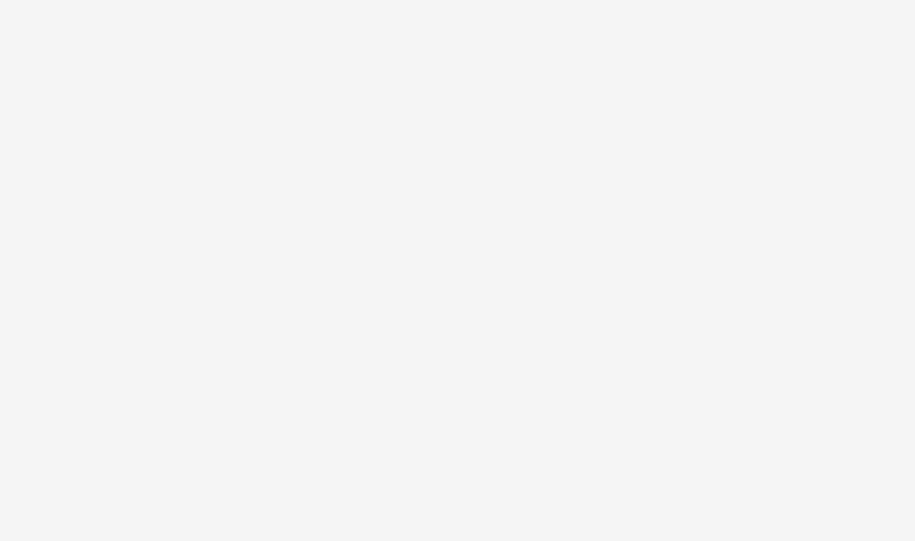
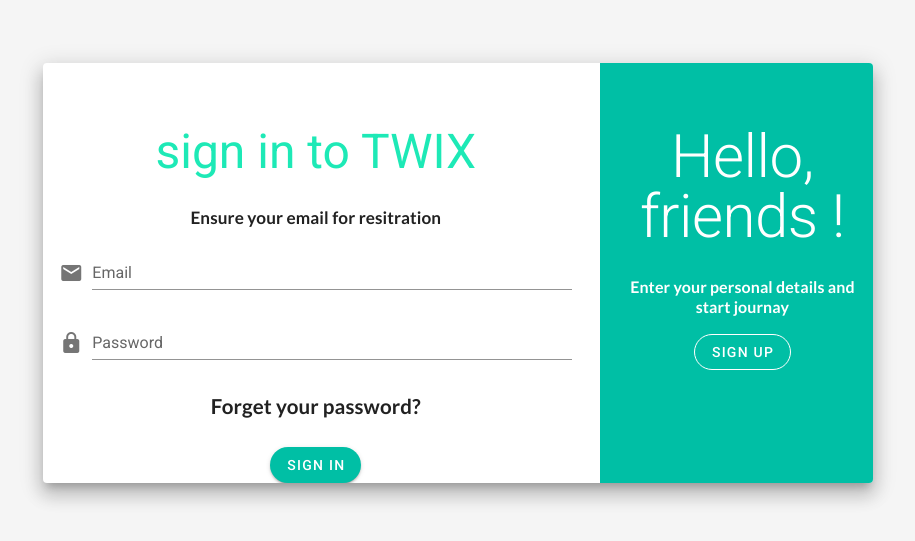
Before and after one commit to HosseinrezaAk/GiKJiK, a Vue app: page / in a window 1280 px wide. Shown: the part 127-668 px from the top of the page, without its empty margins (182-1097 px from the left). Built offline with nearby package versions, Linux system fonts and the light colour scheme.

Commit message:
main color changed to teal accent-4

```diff
--- a/src/App.vue
+++ b/src/App.vue
@@ -1,18 +1,14 @@
 <template>
   <v-app >
-
     <v-content class="grey lighten-4">
-
       <router-view></router-view>
     </v-content>
-
   </v-app>
 </template>
 
 <script>
 
-// import Home from './views/Home'
-// import Entrance from './views/Entrance'
+
 export default {
 
 	name: 'App',
--- a/src/components/Navbar.vue
+++ b/src/components/Navbar.vue
@@ -1,23 +1,24 @@
 <template>
     <div class="navbar">
-        <v-toolbar app flat class="grey lighten-4" >
-            <v-app-bar-nav-icon @click="drawer = !drawer"></v-app-bar-nav-icon>
+        <v-toolbar app flat class="teal lighten-5" >
+            <v-app-bar-nav-icon color="teal accent-4" @click="drawer = !drawer"></v-app-bar-nav-icon>
 
-            <v-toolbar-title class="text-uppercase grey--text">
-                <span class="font-weight-light">GiK</span>
-                <span>JiK</span>
+            <v-toolbar-title class="text-uppercase " >
+                <span class="font-weight-light " style="color:#00BFA5;" >GiK</span>
+                <span  style="color:#00BFA5;">JiK</span>
             </v-toolbar-title>
 
             <v-spacer></v-spacer>
 
-            <v-btn text color="grey">
+            <v-btn rounded text color="teal accent-4">
                 <span>Sign Out</span>
                 <v-icon right>exit_to_app</v-icon>
 
             </v-btn>
         </v-toolbar>
         <v-navigation-drawer app
-        class="teal accent-3"
+        class="teal accent-4"
+        color="teal"
         v-model="drawer"
         absolute
         bottom
--- a/src/router/index.js
+++ b/src/router/index.js
@@ -20,7 +20,7 @@
     component: () => import(/* webpackChunkName: "about" */ '../views/About.vue')
   },
   {
-    path:'/entrance',
+    path:'/',
     name: 'Entrance',
     component:Entrance
   },
@@ -28,7 +28,7 @@
 
   {
     path:'*',
-   redirect:{name :''}
+   redirect:{name :'Entrance'}
   }
 
 
--- a/src/views/Entrance.vue
+++ b/src/views/Entrance.vue
@@ -1,6 +1,6 @@
 <template>
   <v-app>
-    <v-container class="fill-height" fluid>
+    <v-container class="fill-height grey lighten-4" fluid>
       <v-row align="center" justify="center">
         <v-col cols="12" sm="8">
           <v-card class="elevation-12">
@@ -28,7 +28,7 @@
                         name="Email"
                         prepend-icon="email"
                         type="text"
-                        color="teal accent-3">
+                        color="teal accent-4">
                         </v-text-field>
                         <v-text-field
                         id="password"
@@ -36,17 +36,17 @@
                         name="Password"
                         prepend-icon="lock"
                         type="password"
-                        color="teal accent-3" />
+                        color="teal accent-4" />
 
                       </v-form>
                       <h3 class="text-center mt-3">Forget your password?</h3>
 
                     </v-card-text>
                     <div class="text-center mt-3">
-                      <v-btn rounded color="teal accent-3" dark @click="move">SIGN IN</v-btn>
+                      <v-btn rounded color="teal accent-4" dark @click="move">SIGN IN</v-btn>
                     </div>
                   </v-col>
-                  <v-col cols="12" md="4" class="teal accent-3">
+                  <v-col cols="12" md="4" class="teal accent-4">
                     <v-card-text class="white--text mt-12">
                       <h1 class="text-center display-3">
                         Hello, friends !
@@ -68,7 +68,7 @@
               </v-window-item>
               <v-window-item :value="2">
                 <v-row class="fill-height">
-                  <v-col cols="12" md="4" class="teal accent-3">
+                  <v-col cols="12" md="4" class="teal accent-4">
                     <v-card-text class="white--text mt12">
                       <h1 class="text-center display-1">Welcome Back !</h1>
                       <h5 class="text-center">To Keep connected with us please login with your personal information</h5>
@@ -100,7 +100,7 @@
                         name="Name"
                         prepend-icon="person"
                         type="text"
-                        color="teal accent-3">
+                        color="teal accent-4">
                         </v-text-field>
 
                         <v-text-field
@@ -108,17 +108,17 @@
                         name="Email"
                         prepend-icon="email"
                         type="text"
-                        color="teal accent-3" />
+                        color="teal accent-4" />
                         <v-text-field
                         label="Password"
                         name="Password"
                         prepend-icon="locl"
                         type="password"
-                        color="teal accent-3" />
+                        color="teal accent-4" />
                       </v-form>
                     </v-card-text>
                     <div class="text-center mt-n5">
-                      <v-btn rounded color="teal accent-3" dark @click="move">SIGN UP</v-btn>
+                      <v-btn rounded color="teal accent-4" dark @click="move">SIGN UP</v-btn>
 
                     </div>
 
```
